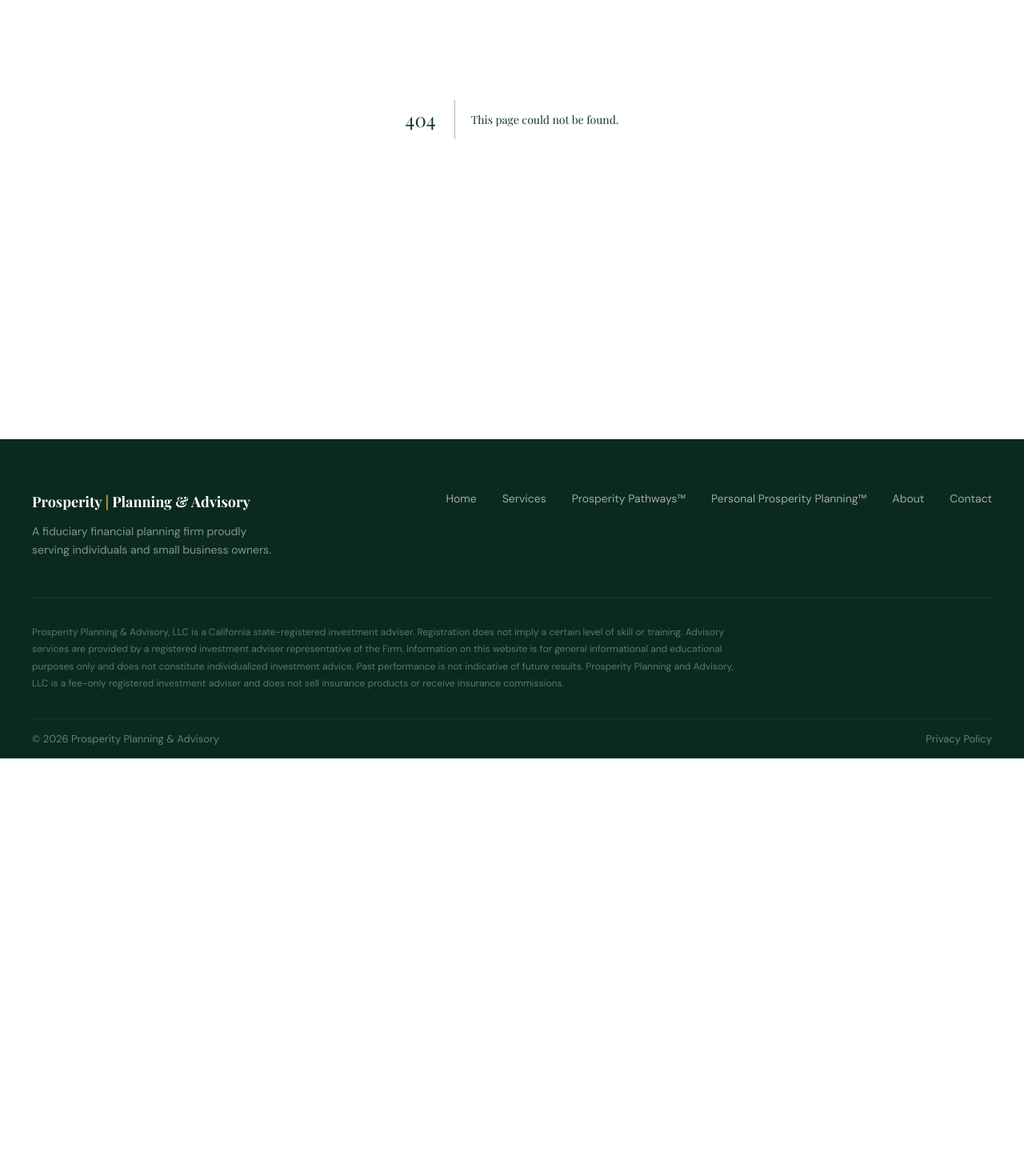
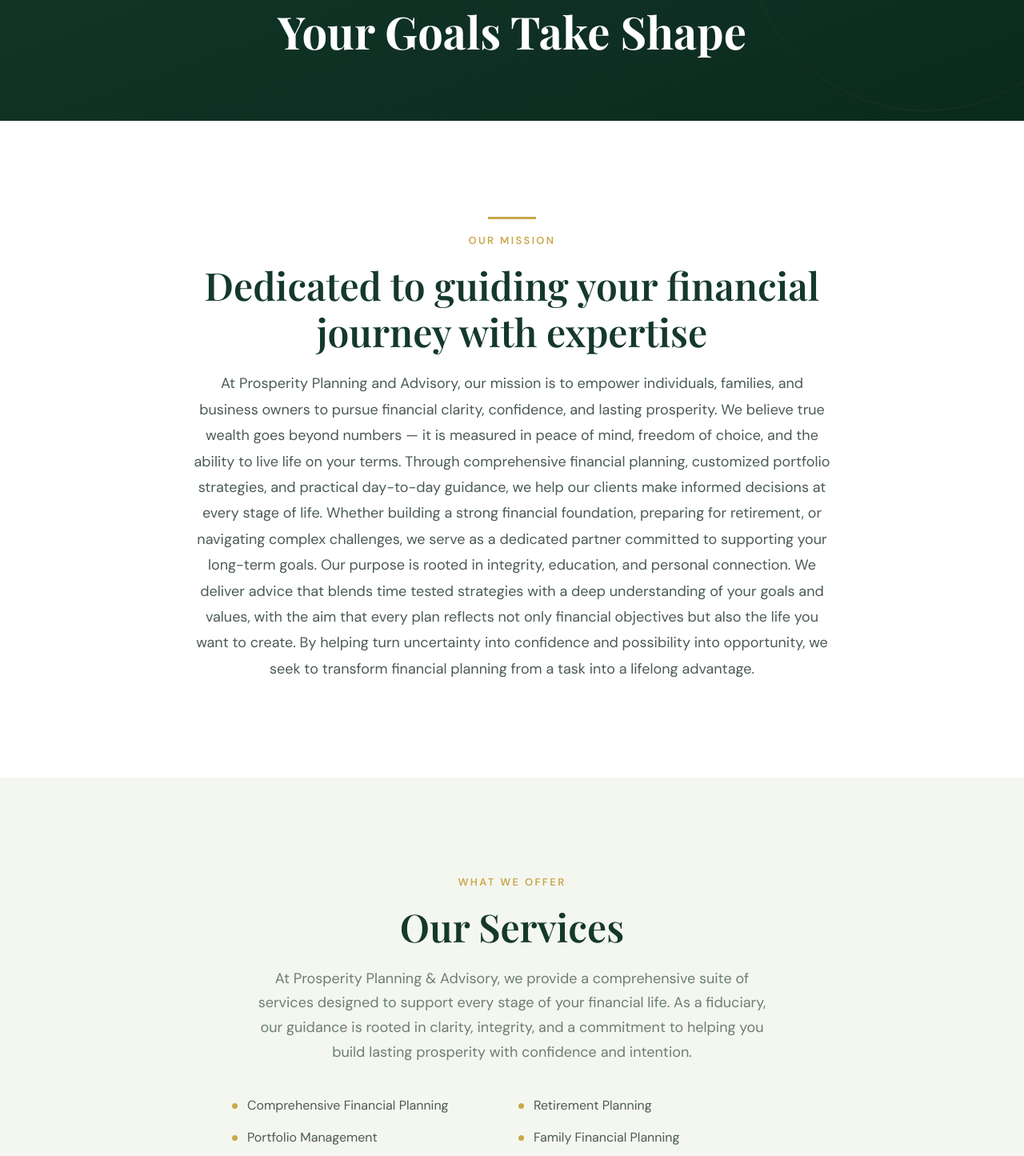
Before and after one commit to prosperity-advisory/FIrst, a Next.js app: page /about in a window 1280 px wide. Before the commit this address had no page. Shown: the part 251-1696 px from the top of the page at 80% size. Before the commit the page ends 1199 px from the top, so only its background shows below. Built offline with nearby package versions, Linux system fonts and the light colour scheme.

Commit message:
Add About page (Our Mission & Who We Are)
Renders mission statement, services list (2-column grid), trusted
partner section with 6 feature badges, and tailored solutions.
Content from about.json. Reuses InteriorHero, CtaBand, FadeUp.

```diff
--- /dev/null
+++ b/app/about/page.tsx
@@ -0,0 +1,139 @@
+import type { Metadata } from "next";
+import { InteriorHero } from "@/components/sections/InteriorHero";
+import { CtaBand } from "@/components/sections/CtaBand";
+import { FadeUp } from "@/components/ui/FadeUp";
+import { getAboutContent } from "@/lib/content";
+
+const content = getAboutContent();
+
+export const metadata: Metadata = {
+  title: content.meta.title,
+  description: content.meta.description,
+  openGraph: {
+    title: content.meta.ogTitle,
+    description: content.meta.ogDescription,
+  },
+};
+
+const featureIcons: React.ReactNode[] = [
+  /* Fiduciary Duty */
+  <svg key="fiduciary" viewBox="0 0 24 24"><path d="M12 22s8-4 8-10V5l-8-3-8 3v7c0 6 8 10 8 10z" /></svg>,
+  /* Professional Guidance */
+  <svg key="guidance" viewBox="0 0 24 24"><path d="M22 11.08V12a10 10 0 1 1-5.93-9.14" /><polyline points="22 4 12 14.01 9 11.01" /></svg>,
+  /* Comprehensive */
+  <svg key="comprehensive" viewBox="0 0 24 24"><rect x="3" y="3" width="18" height="18" rx="2" ry="2" /><line x1="3" y1="9" x2="21" y2="9" /><line x1="9" y1="21" x2="9" y2="9" /></svg>,
+  /* Personalized */
+  <svg key="personalized" viewBox="0 0 24 24"><path d="M20 21v-2a4 4 0 0 0-4-4H8a4 4 0 0 0-4 4v2" /><circle cx="12" cy="7" r="4" /></svg>,
+  /* Ongoing Support */
+  <svg key="support" viewBox="0 0 24 24"><polyline points="23 6 13.5 15.5 8.5 10.5 1 18" /><polyline points="17 6 23 6 23 12" /></svg>,
+  /* Goal-Based */
+  <svg key="goals" viewBox="0 0 24 24"><circle cx="12" cy="12" r="10" /><circle cx="12" cy="12" r="6" /><circle cx="12" cy="12" r="2" /></svg>,
+];
+
+export default function AboutPage() {
+  return (
+    <main>
+      <InteriorHero
+        eyebrow="Our Mission & Who We Are"
+        headline={content.hero.headline}
+      />
+
+      {/* Mission */}
+      <section className="bg-white py-14 xs:py-16 sm:py-[72px] md:py-20 lg:py-[100px] xl:py-[120px] px-4 sm:px-6">
+        <div className="mx-auto max-w-[800px] text-center">
+          <FadeUp>
+            <div className="w-12 sm:w-14 lg:w-[60px] h-[3px] bg-gold mx-auto mb-4" />
+            <span className="eyebrow">Our Mission</span>
+            <h2 className="section-headline">{content.mission.heading}</h2>
+          </FadeUp>
+          <FadeUp delay={1}>
+            <p className="text-base sm:text-[17px] md:text-lg text-slate leading-[1.8]">
+              {content.mission.body}
+            </p>
+          </FadeUp>
+        </div>
+      </section>
+
+      {/* Services List */}
+      <section className="bg-cream py-14 xs:py-16 sm:py-[72px] md:py-20 lg:py-[100px] xl:py-[120px] px-4 sm:px-6">
+        <div className="mx-auto max-w-[900px]">
+          <FadeUp>
+            <div className="text-center mb-8 md:mb-10">
+              <span className="eyebrow">What We Offer</span>
+              <h2 className="section-headline">{content.ourServices.heading}</h2>
+              <p className="section-sub mx-auto">
+                {content.ourServices.body}
+              </p>
+            </div>
+          </FadeUp>
+
+          <FadeUp delay={1}>
+            <div className="grid grid-cols-1 sm:grid-cols-2 gap-3 md:gap-4 max-w-[700px] mx-auto mb-8 md:mb-10">
+              {content.ourServices.items.map((item) => (
+                <div key={item} className="flex items-center gap-3">
+                  <span className="w-[7px] h-[7px] bg-gold rounded-full shrink-0" />
+                  <span className="text-[15px] md:text-base text-slate">
+                    {item}
+                  </span>
+                </div>
+              ))}
+            </div>
+          </FadeUp>
+
+          <FadeUp delay={2}>
+            <p className="text-center text-[15px] md:text-base text-slate-light leading-relaxed max-w-[700px] mx-auto">
+              {content.ourServices.outro}
+            </p>
+          </FadeUp>
+        </div>
+      </section>
+
+      {/* Trusted Partner */}
+      <section className="bg-white py-14 xs:py-16 sm:py-[72px] md:py-20 lg:py-[100px] xl:py-[120px] px-4 sm:px-6">
+        <div className="mx-auto max-w-[800px] text-center">
+          <FadeUp>
+            <h2 className="section-headline">{content.trustedPartner.heading}</h2>
+            <p className="text-base sm:text-[17px] md:text-lg text-slate leading-[1.8] mb-10 md:mb-14">
+              {content.trustedPartner.body}
+            </p>
+          </FadeUp>
+
+          {/* Feature badges */}
+          <FadeUp delay={1}>
+            <div className="grid grid-cols-2 sm:grid-cols-3 gap-6 md:gap-8">
+              {content.features.map((feature, i) => (
+                <div key={feature} className="flex flex-col items-center gap-3">
+                  <div className="w-14 h-14 md:w-16 md:h-16 rounded-full bg-cream flex items-center justify-center shadow-[0_2px_12px_rgba(20,57,43,0.06)]">
+                    <span className="w-6 h-6 md:w-7 md:h-7 text-gold [&>svg]:w-full [&>svg]:h-full [&>svg]:stroke-current [&>svg]:fill-none [&>svg]:stroke-[1.8] [&>svg]:[stroke-linecap:round] [&>svg]:[stroke-linejoin:round]">
+                      {featureIcons[i]}
+                    </span>
+                  </div>
+                  <span className="font-semibold text-sm md:text-[15px] text-navy text-center">
+                    {feature}
+                  </span>
+                </div>
+              ))}
+            </div>
+          </FadeUp>
+        </div>
+      </section>
+
+      {/* Tailored Solutions */}
+      <section className="bg-cream py-14 xs:py-16 sm:py-[72px] md:py-20 lg:py-[100px] xl:py-[120px] px-4 sm:px-6">
+        <div className="mx-auto max-w-[800px] text-center">
+          <FadeUp>
+            <h2 className="section-headline">{content.tailored.heading}</h2>
+            <p className="text-base sm:text-[17px] md:text-lg text-slate leading-[1.8]">
+              {content.tailored.body}
+            </p>
+          </FadeUp>
+        </div>
+      </section>
+
+      <CtaBand
+        headline={content.ctaBand.heading}
+        subtext={content.ctaBand.body}
+      />
+    </main>
+  );
+}
```
